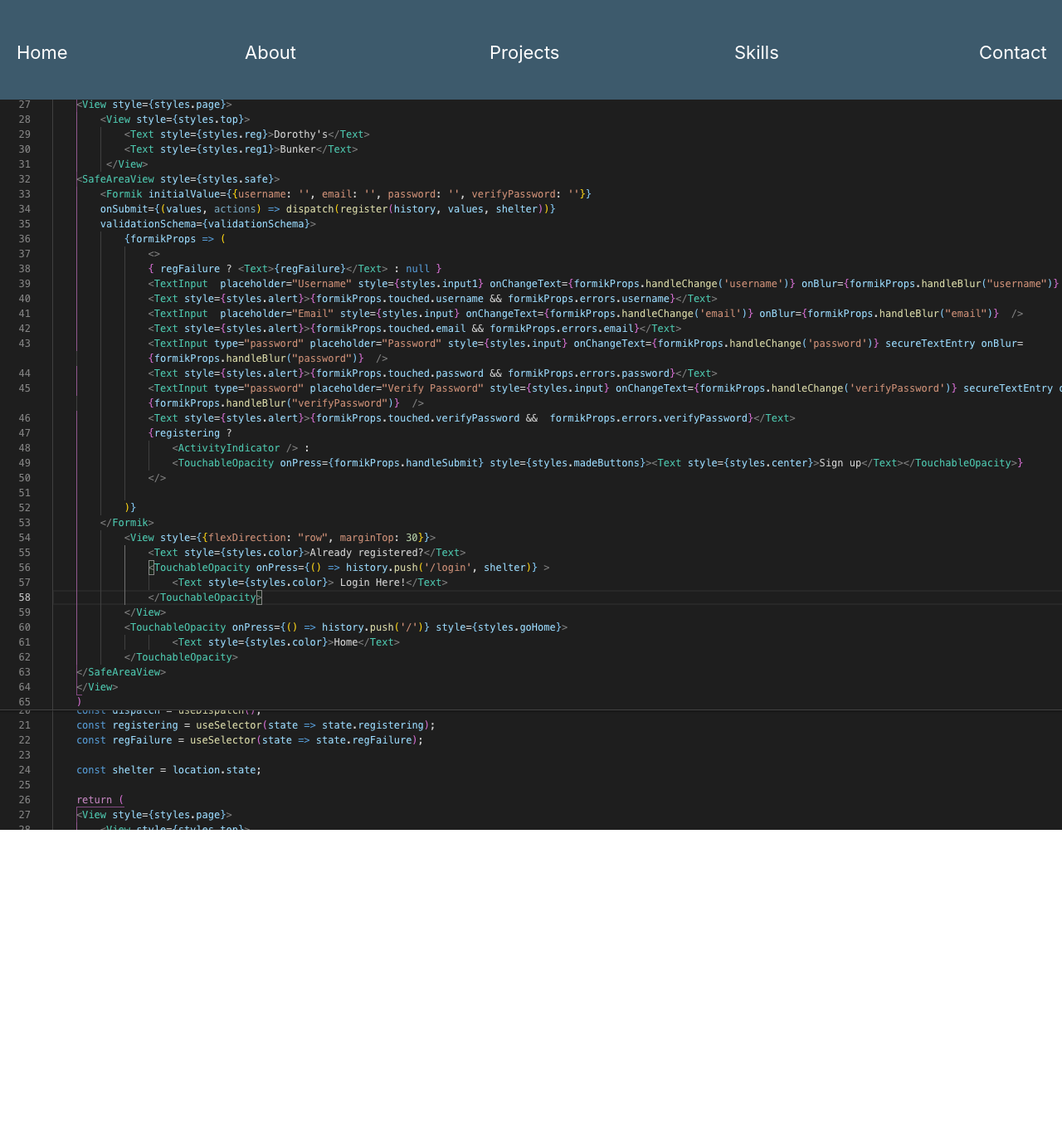
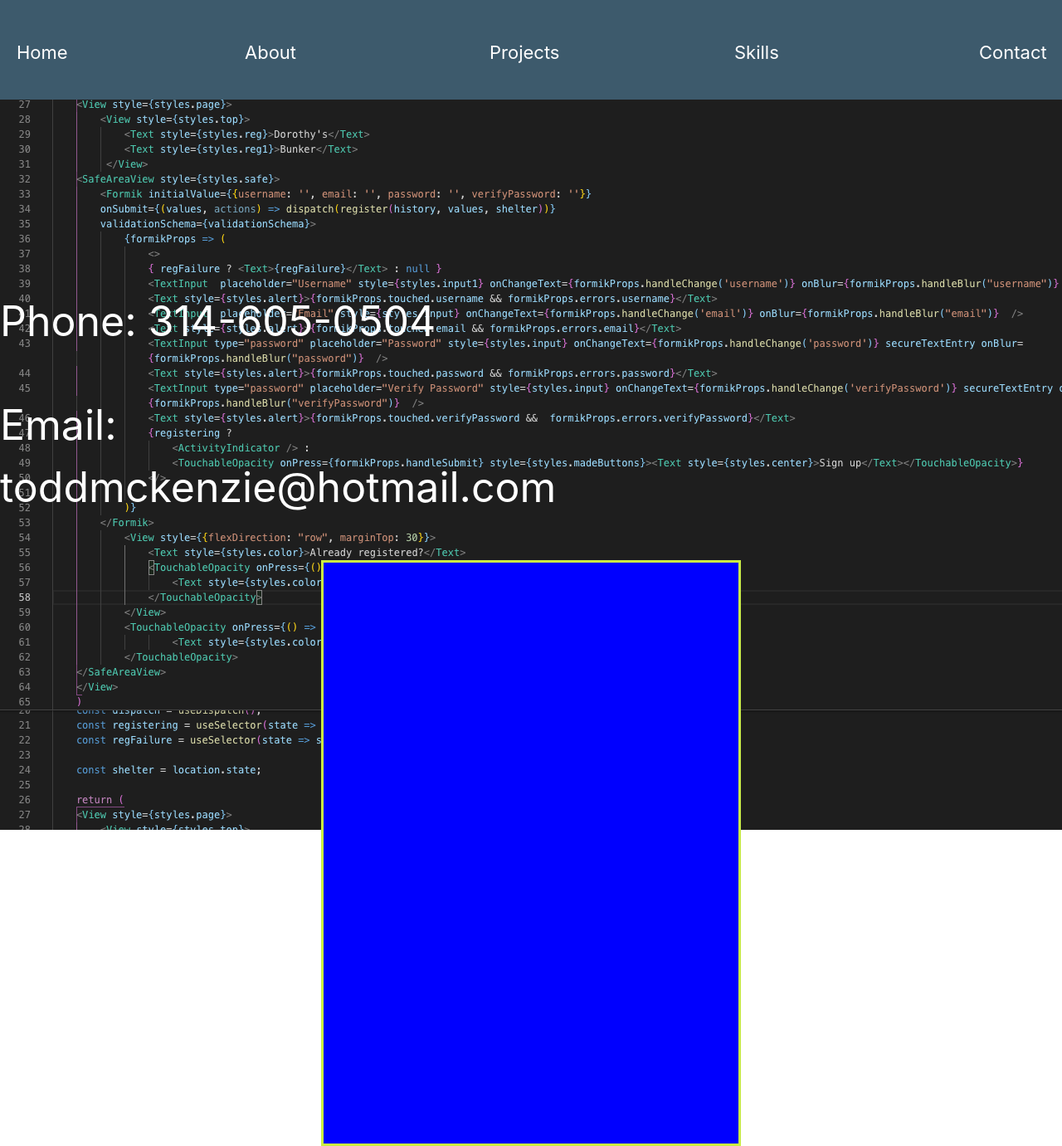
Before and after one commit to toddmckenzie/Portfolio, a React (Create React App) app in the folder port/: page /contact in a window 1280 px wide. Shown: the whole page at 83% size. Before the commit the page ends 1000 px from the top, so only its background shows below. Built offline with nearby package versions, Linux system fonts and the light colour scheme.

Commit message:
working on contact page

```diff
--- a/port/public/index.html
+++ b/port/public/index.html
@@ -24,7 +24,7 @@
       work correctly both with client-side routing and a non-root public URL.
       Learn how to configure a non-root public URL by running `npm run build`.
     -->
-    <title>React App</title>
+    <title>Todd McKenzie</title>
   </head>
   <body>
     <noscript>You need to enable JavaScript to run this app.</noscript>
--- a/port/src/components/contact.css
+++ b/port/src/components/contact.css
@@ -2,3 +2,18 @@
     padding-top: 200px;
     height: 100vh;
 }
+
+.phone {
+    font-size: 50px;
+    padding-top: 100px;
+}
+
+.email {
+    font-size: 50px;
+}
+
+.box {
+    width: 500px;
+    height: 700px;
+    background-color: blue;
+}
--- a/port/src/components/contact.js
+++ b/port/src/components/contact.js
@@ -6,7 +6,11 @@
 const Contact = () => {
     return (
         <div className="contact" style={{backgroundImage: `url(${code})`}}>
+            <p className="phone">Phone: 314-605-0504</p>
+            <p className="email">Email: toddmckenzie@hotmail.com</p>
+            <div className="box">
 
+            </div>
         </div>
     )
 }
```
Also changed, not shown: port/src/img/icon1.png (added).
